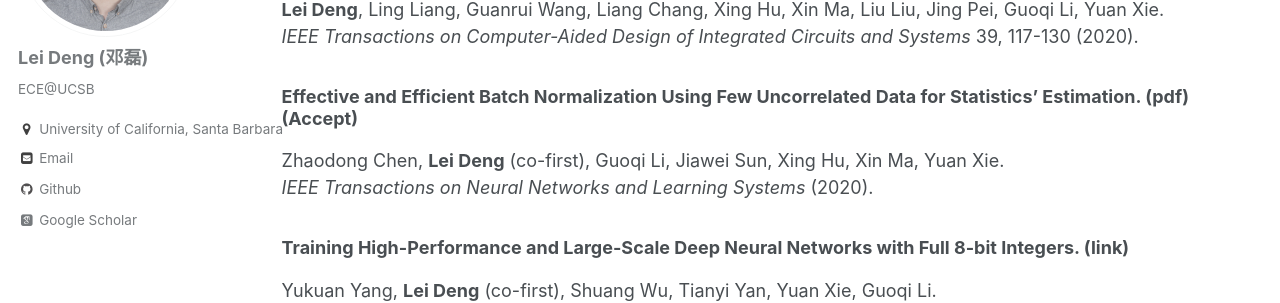
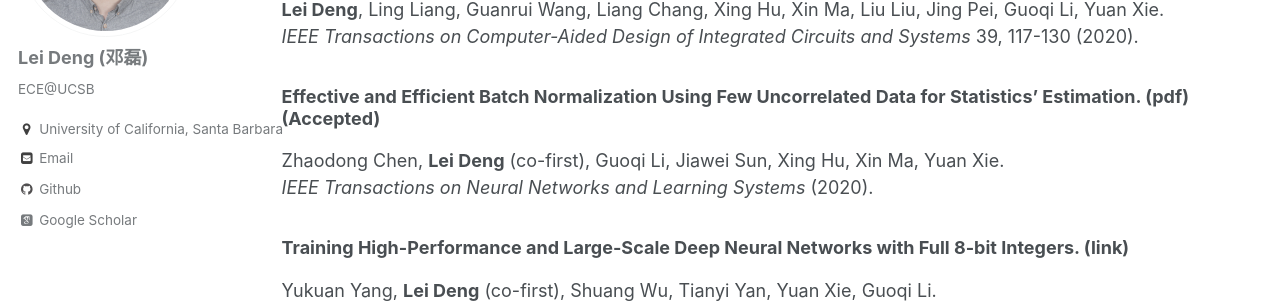
Before and after one commit to dllfei/dllfei.github.io, a Jekyll site: the page built from _pages/publications.md, in a window 1280 px wide and 900 px high, scrolled down 714 px. Shown: the part 174-477 px from the top of the window. Built offline with Jekyll 4.4.1, drawn with Linux system fonts in a browser that asks for light colours; some web fonts are replaced.

Commit message:
Update publications.md

```diff
--- a/_pages/publications.md
+++ b/_pages/publications.md
@@ -28,7 +28,7 @@ Submitted to *IEEE Transactions on Neural Networks and Learning Systems* (2020).
 **Lei Deng**, Ling Liang, Guanrui Wang, Liang Chang, Xing Hu, Xin Ma, Liu Liu, Jing Pei, Guoqi Li, Yuan Xie. <br />
 *IEEE Transactions on Computer-Aided Design of Integrated Circuits and Systems* 39, 117-130 (2020).
 
-### Effective and Efficient Batch Normalization Using Few Uncorrelated Data for Statistics' Estimation. ([pdf](https://arxiv.org/pdf/1810.10962.pdf)) (Accept) <br />
+### Effective and Efficient Batch Normalization Using Few Uncorrelated Data for Statistics' Estimation. ([pdf](https://arxiv.org/pdf/1810.10962.pdf)) (Accepted) <br />
 Zhaodong Chen, **Lei Deng** (co-first), Guoqi Li, Jiawei Sun, Xing Hu, Xin Ma, Yuan Xie. <br />
 *IEEE Transactions on Neural Networks and Learning Systems* (2020).
 
```
